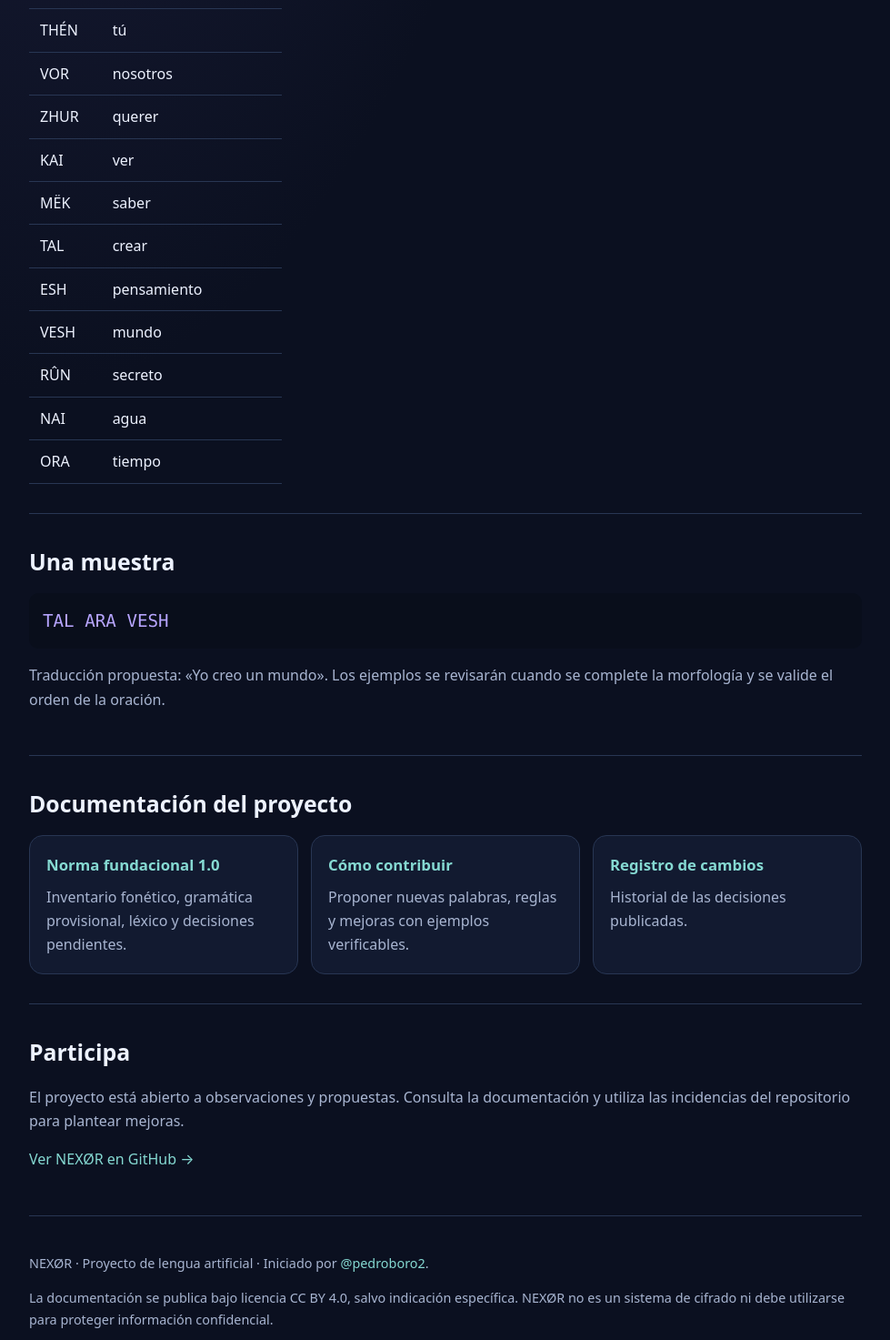
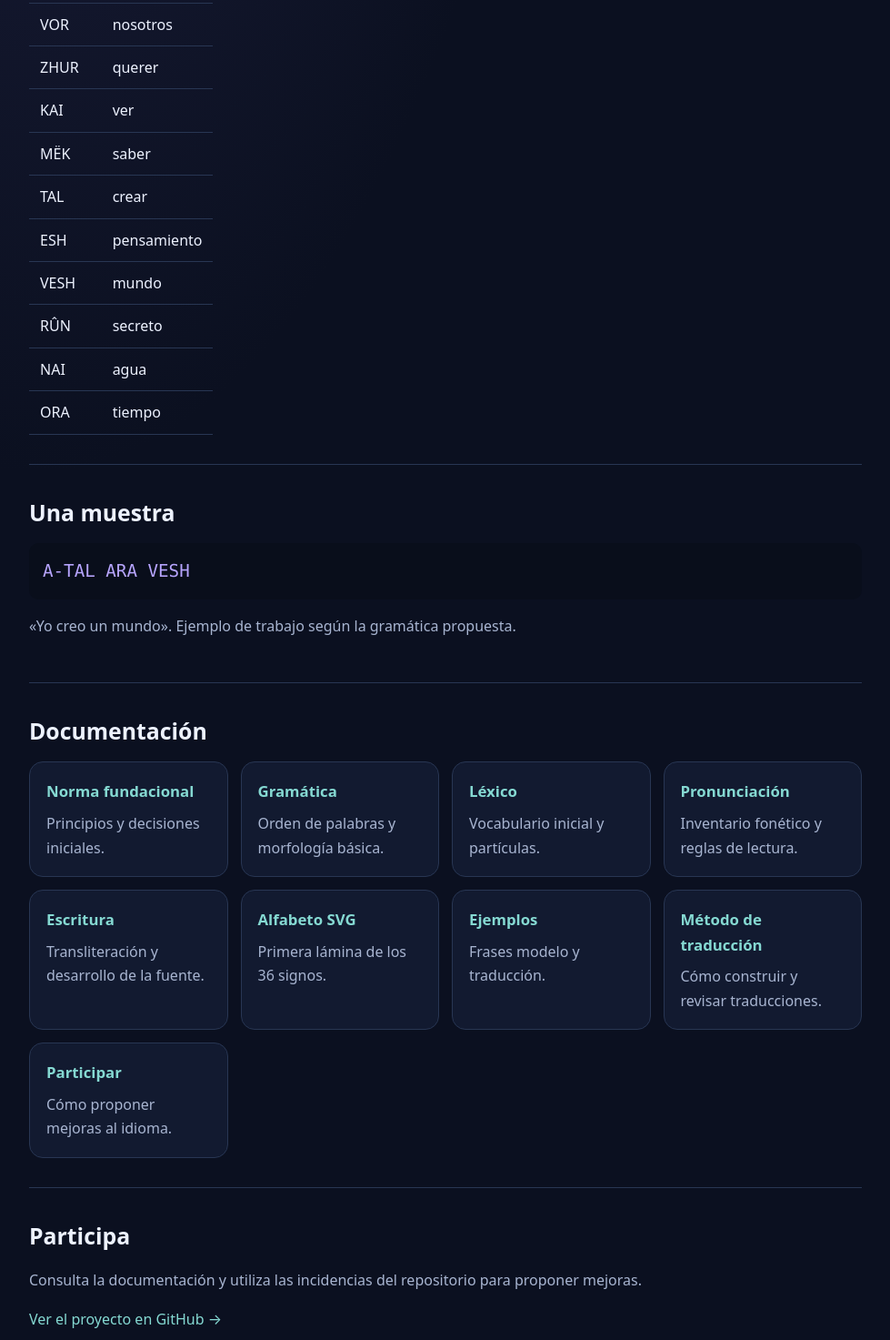
Before and after one commit to pedroboro2/LENGUAJE, a plain HTML site: page index.html in a window 1280 px wide. Shown: the part 1203-2676 px from the top of the page at 91% size, without its empty margins (150-1129 px from the left). Drawn offline with Linux system fonts and the light colour scheme.

Commit message:
Actualiza portada web con documentación NEXØR

```diff
--- a/index.html
+++ b/index.html
@@ -1,8 +1,7 @@
 <!doctype html>
 <html lang="es">
 <head>
-<meta charset="utf-8">
-<meta name="viewport" content="width=device-width, initial-scale=1">
+<meta charset="utf-8"><meta name="viewport" content="width=device-width, initial-scale=1">
 <meta name="description" content="NEXØR: proyecto abierto de lengua artificial en desarrollo. Fonología, gramática, vocabulario y escritura.">
 <title>NEXØR — Lengua artificial</title>
 <style>
@@ -16,70 +15,34 @@ h1{font-size:clamp(3rem,10vw,6.7rem);line-height:1;margin:14px 0;color:var(--acc
 section{padding:32px 0;border-bottom:1px solid var(--line)}h2{font-size:1.55rem;margin:0 0 14px}p{color:var(--muted)}.grid{display:grid;grid-template-columns:repeat(auto-fit,minmax(210px,1fr));gap:14px}
 .card{background:var(--panel);border:1px solid var(--line);border-radius:15px;padding:18px}.card h3{margin:0 0 8px;font-size:1.05rem}.card p{margin:0}
 table{border-collapse:collapse;width:100%;display:block;overflow-x:auto}th,td{text-align:left;padding:10px 12px;border-bottom:1px solid var(--line)}th{color:var(--cyan)}
-code,.sample{font-family:ui-monospace,SFMono-Regular,Consolas,monospace}.sample{font-size:1.2rem;color:var(--accent);background:#090e1b;padding:15px;border-radius:10px;overflow-wrap:anywhere}
+.sample{font-family:ui-monospace,SFMono-Regular,Consolas,monospace;font-size:1.2rem;color:var(--accent);background:#090e1b;padding:15px;border-radius:10px;overflow-wrap:anywhere}
 .note{border-left:3px solid var(--accent);padding:10px 15px;background:#15182c;border-radius:0 10px 10px 0;color:var(--muted)}
 footer{padding-top:26px;color:var(--muted);font-size:.9rem}
-</style>
-</head>
-<body>
-<div class="wrap">
-<header>
-<div class="eyebrow">Proyecto de lengua artificial · Versión 1.0</div>
-<h1>NEXØR</h1>
+</style></head>
+<body><div class="wrap">
+<header><div class="eyebrow">Proyecto de lengua artificial · Versión 1.0</div><h1>NEXØR</h1>
 <div class="subtitle">Una lengua construida desde cero: sonidos, gramática, vocabulario y un sistema de escritura en desarrollo.</div>
-<span class="pill">Proyecto abierto</span><span class="pill">Prototipo lingüístico</span><span class="pill">14 · 11 · 2026</span>
-</header>
-
-<section>
-<h2>Qué es NEXØR</h2>
-<p>NEXØR es un proyecto de lengua artificial (conlang) creado para desarrollar un sistema coherente, aprendible y documentado. Esta primera publicación fija las bases de trabajo y abre el proyecto a propuestas y revisiones.</p>
-<div class="note"><strong>Estado honesto del proyecto:</strong> NEXØR está en fase inicial. Su inventario fonético y su esquema gramatical son propuestas de trabajo, no una lengua completa ni plenamente validada. La escritura gráfica propia y la tipografía instalable todavía están pendientes.</div>
-</section>
-
-<section>
-<h2>Primeras bases</h2>
-<div class="grid">
-<div class="card"><h3>36 unidades fonéticas propuestas</h3><p>6 vocales, 18 consonantes y 12 grupos consonánticos cuya condición fonológica deberá precisarse.</p></div>
-<div class="card"><h3>Gramática en construcción</h3><p>Se explora un orden Verbo–Sujeto–Objeto, sin género gramatical ni artículos.</p></div>
-<div class="card"><h3>Escritura independiente</h3><p>Se prevén 36 grafemas originales. El diseño final y su fuente OTF/TTF aún no están publicados.</p></div>
-</div>
-</section>
-
-<section>
-<h2>Vocabulario inicial</h2>
-<table><thead><tr><th>NEXØR</th><th>Significado de trabajo</th></tr></thead><tbody>
-<tr><td>ARA</td><td>yo</td></tr><tr><td>THÉN</td><td>tú</td></tr><tr><td>VOR</td><td>nosotros</td></tr>
-<tr><td>ZHUR</td><td>querer</td></tr><tr><td>KAI</td><td>ver</td></tr><tr><td>MËK</td><td>saber</td></tr>
-<tr><td>TAL</td><td>crear</td></tr><tr><td>ESH</td><td>pensamiento</td></tr><tr><td>VESH</td><td>mundo</td></tr>
-<tr><td>RÛN</td><td>secreto</td></tr><tr><td>NAI</td><td>agua</td></tr><tr><td>ORA</td><td>tiempo</td></tr>
-</tbody></table>
-</section>
-
-<section>
-<h2>Una muestra</h2>
-<div class="sample">TAL ARA VESH</div>
-<p>Traducción propuesta: «Yo creo un mundo». Los ejemplos se revisarán cuando se complete la morfología y se valide el orden de la oración.</p>
-</section>
-
-<section>
-<h2>Documentación del proyecto</h2>
-<div class="grid">
-<div class="card"><h3><a href="NORMA-FUNDACIONAL.md">Norma fundacional 1.0</a></h3><p>Inventario fonético, gramática provisional, léxico y decisiones pendientes.</p></div>
-<div class="card"><h3><a href="CONTRIBUTING.md">Cómo contribuir</a></h3><p>Proponer nuevas palabras, reglas y mejoras con ejemplos verificables.</p></div>
-<div class="card"><h3><a href="CHANGELOG.md">Registro de cambios</a></h3><p>Historial de las decisiones publicadas.</p></div>
-</div>
-</section>
-
-<section>
-<h2>Participa</h2>
-<p>El proyecto está abierto a observaciones y propuestas. Consulta la documentación y utiliza las incidencias del repositorio para plantear mejoras.</p>
-<p><a href="https://github.com/pedroboro2/LENGUAJE">Ver NEXØR en GitHub →</a></p>
-</section>
-
-<footer>
-<p>NEXØR · Proyecto de lengua artificial · Iniciado por <a href="https://github.com/pedroboro2">@pedroboro2</a>.</p>
-<p>La documentación se publica bajo licencia CC BY 4.0, salvo indicación específica. NEXØR no es un sistema de cifrado ni debe utilizarse para proteger información confidencial.</p>
-</footer>
-</div>
-</body>
-</html>
+<span class="pill">Proyecto abierto</span><span class="pill">Prototipo lingüístico</span><span class="pill">14 · 11 · 2026</span></header>
+<section><h2>Qué es NEXØR</h2><p>NEXØR es un proyecto de lengua artificial (conlang) creado para desarrollar un sistema coherente, aprendible y documentado. Esta publicación fija las bases de trabajo y abre el proyecto a propuestas y revisiones.</p>
+<div class="note"><strong>Estado honesto:</strong> NEXØR está en fase inicial. Su inventario fonético y su gramática son propuestas de trabajo, no una lengua completa ni plenamente validada. La fuente instalable para Word todavía está pendiente.</div></section>
+<section><h2>Primeras bases</h2><div class="grid">
+<div class="card"><h3>24 fonemas propuestos</h3><p>6 vocales y 18 consonantes, más 12 secuencias consonánticas que requieren análisis.</p></div>
+<div class="card"><h3>Gramática documentada</h3><p>Se propone un orden Verbo–Sujeto–Objeto, sin género gramatical ni artículos.</p></div>
+<div class="card"><h3>Escritura independiente</h3><p>36 signos geométricos en una lámina SVG. El diseño final y la fuente OTF/TTF siguen pendientes.</p></div></div></section>
+<section><h2>Vocabulario inicial</h2><table><thead><tr><th>NEXØR</th><th>Significado</th></tr></thead><tbody>
+<tr><td>ARA</td><td>yo</td></tr><tr><td>THÉN</td><td>tú</td></tr><tr><td>VOR</td><td>nosotros</td></tr><tr><td>ZHUR</td><td>querer</td></tr><tr><td>KAI</td><td>ver</td></tr><tr><td>MËK</td><td>saber</td></tr><tr><td>TAL</td><td>crear</td></tr><tr><td>ESH</td><td>pensamiento</td></tr><tr><td>VESH</td><td>mundo</td></tr><tr><td>RÛN</td><td>secreto</td></tr><tr><td>NAI</td><td>agua</td></tr><tr><td>ORA</td><td>tiempo</td></tr>
+</tbody></table></section>
+<section><h2>Una muestra</h2><div class="sample">A-TAL ARA VESH</div><p>«Yo creo un mundo». Ejemplo de trabajo según la gramática propuesta.</p></section>
+<section><h2>Documentación</h2><div class="grid">
+<div class="card"><h3><a href="NORMA-FUNDACIONAL.md">Norma fundacional</a></h3><p>Principios y decisiones iniciales.</p></div>
+<div class="card"><h3><a href="GRAMATICA.md">Gramática</a></h3><p>Orden de palabras y morfología básica.</p></div>
+<div class="card"><h3><a href="LEXICO.md">Léxico</a></h3><p>Vocabulario inicial y partículas.</p></div>
+<div class="card"><h3><a href="PRONUNCIACION.md">Pronunciación</a></h3><p>Inventario fonético y reglas de lectura.</p></div>
+<div class="card"><h3><a href="ESCRITURA.md">Escritura</a></h3><p>Transliteración y desarrollo de la fuente.</p></div>
+<div class="card"><h3><a href="alfabeto-nexor.svg">Alfabeto SVG</a></h3><p>Primera lámina de los 36 signos.</p></div>
+<div class="card"><h3><a href="EJEMPLOS.md">Ejemplos</a></h3><p>Frases modelo y traducción.</p></div>
+<div class="card"><h3><a href="TRADUCCION.md">Método de traducción</a></h3><p>Cómo construir y revisar traducciones.</p></div>
+<div class="card"><h3><a href="CONTRIBUTING.md">Participar</a></h3><p>Cómo proponer mejoras al idioma.</p></div></div></section>
+<section><h2>Participa</h2><p>Consulta la documentación y utiliza las incidencias del repositorio para proponer mejoras.</p><p><a href="https://github.com/pedroboro2/LENGUAJE">Ver el proyecto en GitHub →</a></p></section>
+<footer><p>NEXØR · Proyecto de lengua artificial · Iniciado por <a href="https://github.com/pedroboro2">@pedroboro2</a>.</p><p>Documentación textual bajo CC BY 4.0, salvo indicación específica. NEXØR no es un sistema de cifrado.</p></footer>
+</div></body></html>
```
